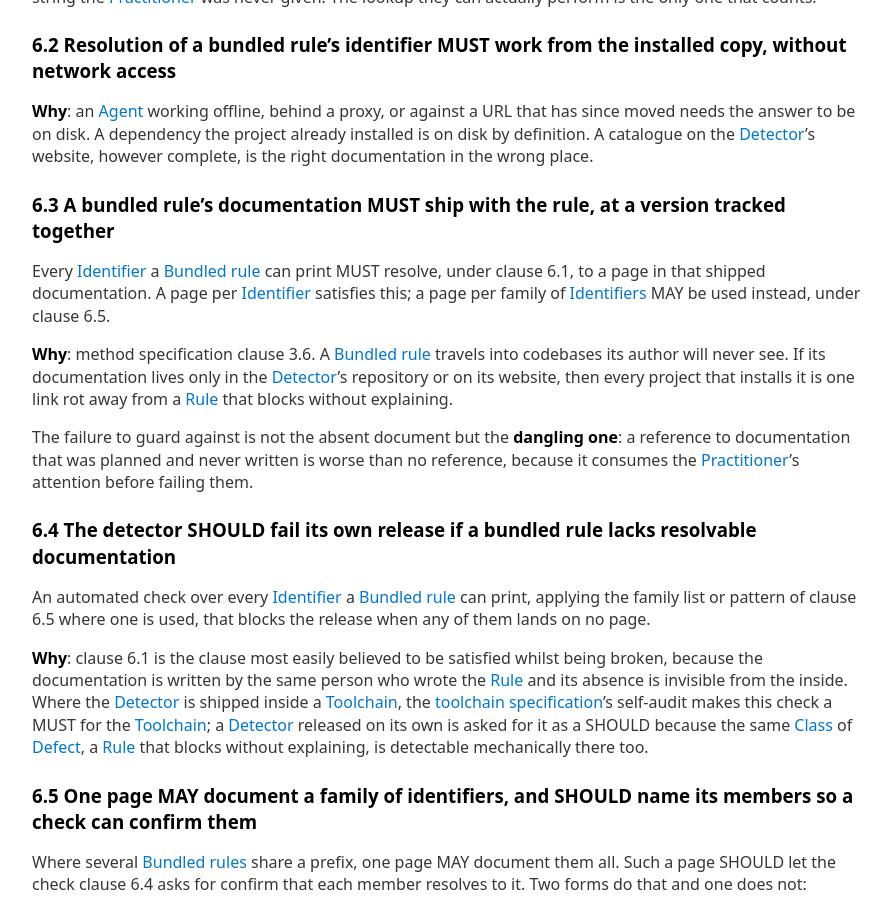
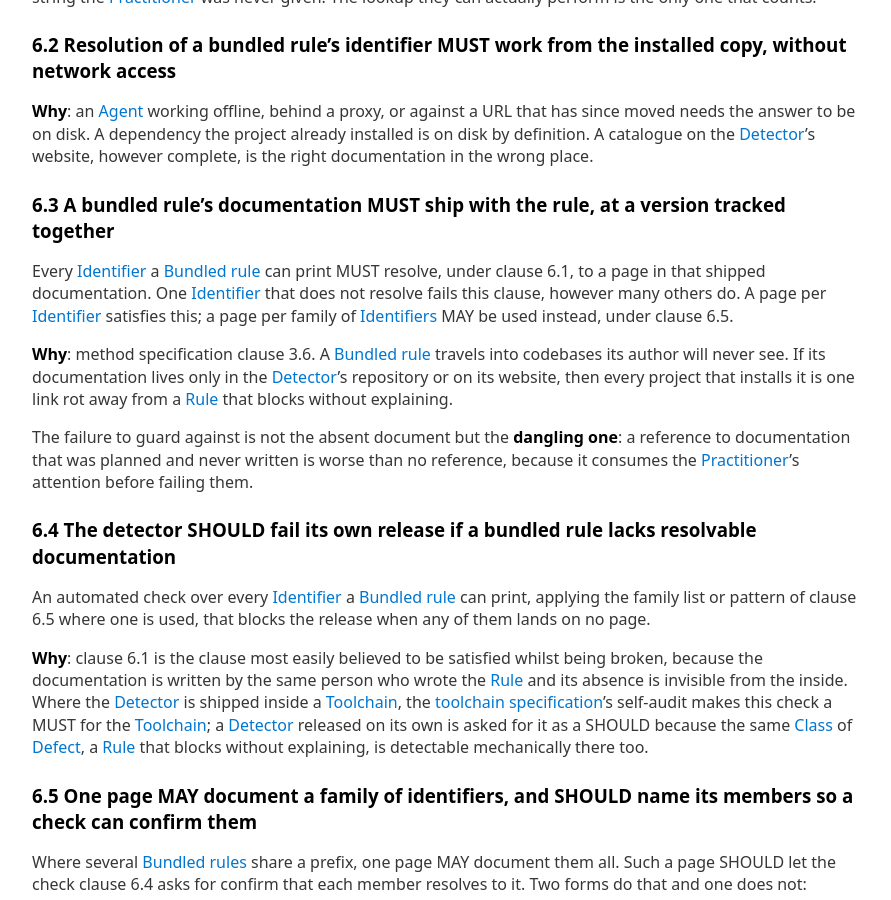
Before and after one commit to Defence-Before-Fix/defence-before-fix.github.io, a Jekyll site: the page built from DETECTOR-SPEC.md, in a window 1280 px wide and 900 px high, scrolled down 5005 px. Shown: the whole window, without its empty margins (192-1083 px from the left). Built offline with Jekyll 4.4.1, drawn with Linux system fonts in a browser that asks for light colours; our own code applies the rules of GitHub Pages for plain Markdown files.

Commit message:
Detector 6.3: one unresolved identifier fails the clause, however many others do
Run 9 at 6c851b7: all five detector readers reached the keyed verdict and quoted no
passage as confusing, but two graded 6.3 Partial because thirty-eight of forty resolve.
The clause now says so in one sentence. A fresh detector cohort follows.

Co-Authored-By: Claude Fable 5.1 <noreply@anthropic.com>

```diff
--- a/DETECTOR-SPEC.md
+++ b/DETECTOR-SPEC.md
@@ -217,8 +217,9 @@ place.
 ### 6.3 A bundled rule's documentation MUST ship with the rule, at a version tracked together
 
 Every [Identifier] a [Bundled rule] can print MUST resolve, under clause 6.1,
-to a page in that shipped documentation. A page per [Identifier] satisfies this; a page per
-family of [Identifiers] MAY be used instead, under clause 6.5.
+to a page in that shipped documentation. One [Identifier] that does not resolve fails this
+clause, however many others do. A page per [Identifier] satisfies this; a page per family of
+[Identifiers] MAY be used instead, under clause 6.5.
 
 **Why**: method specification clause 3.6. A [Bundled rule] travels into codebases its author
 will never see. If its documentation lives only in the [Detector]'s repository or on its
```
